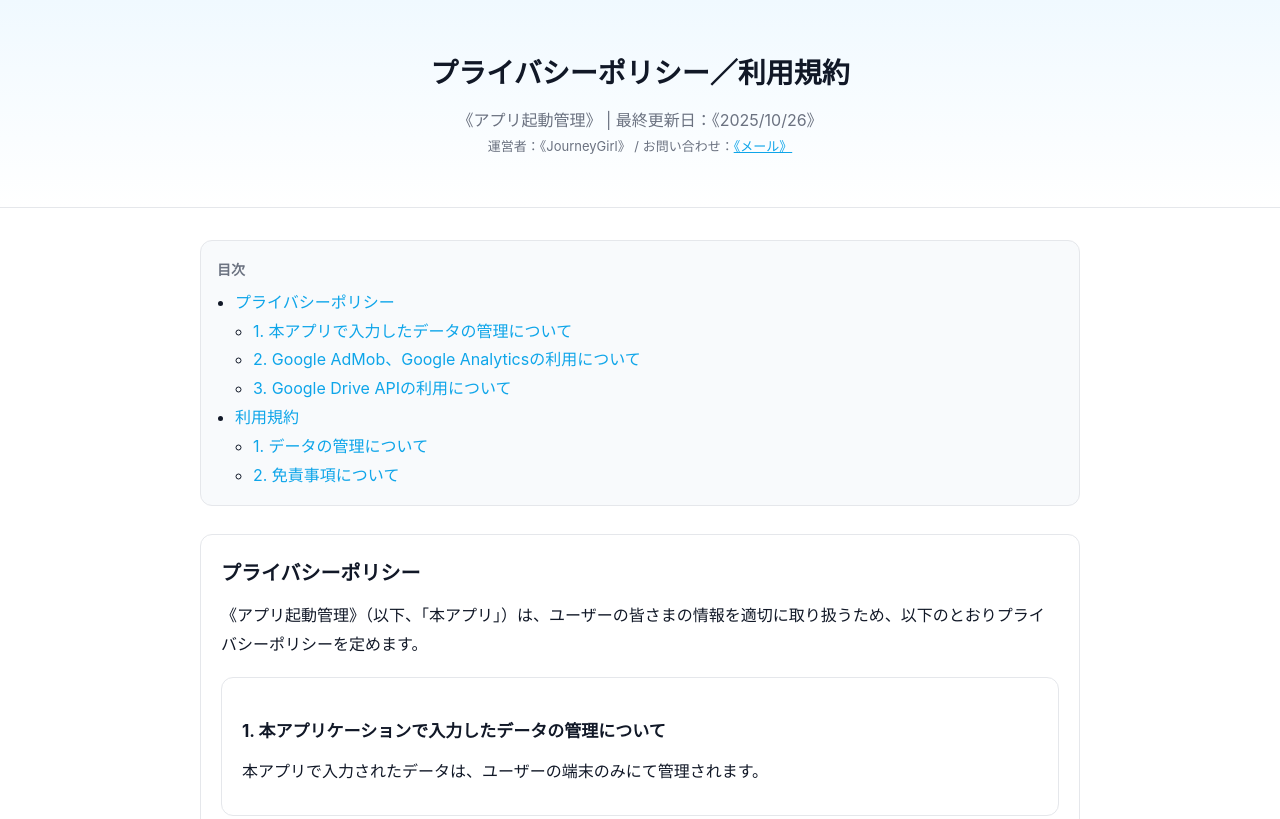
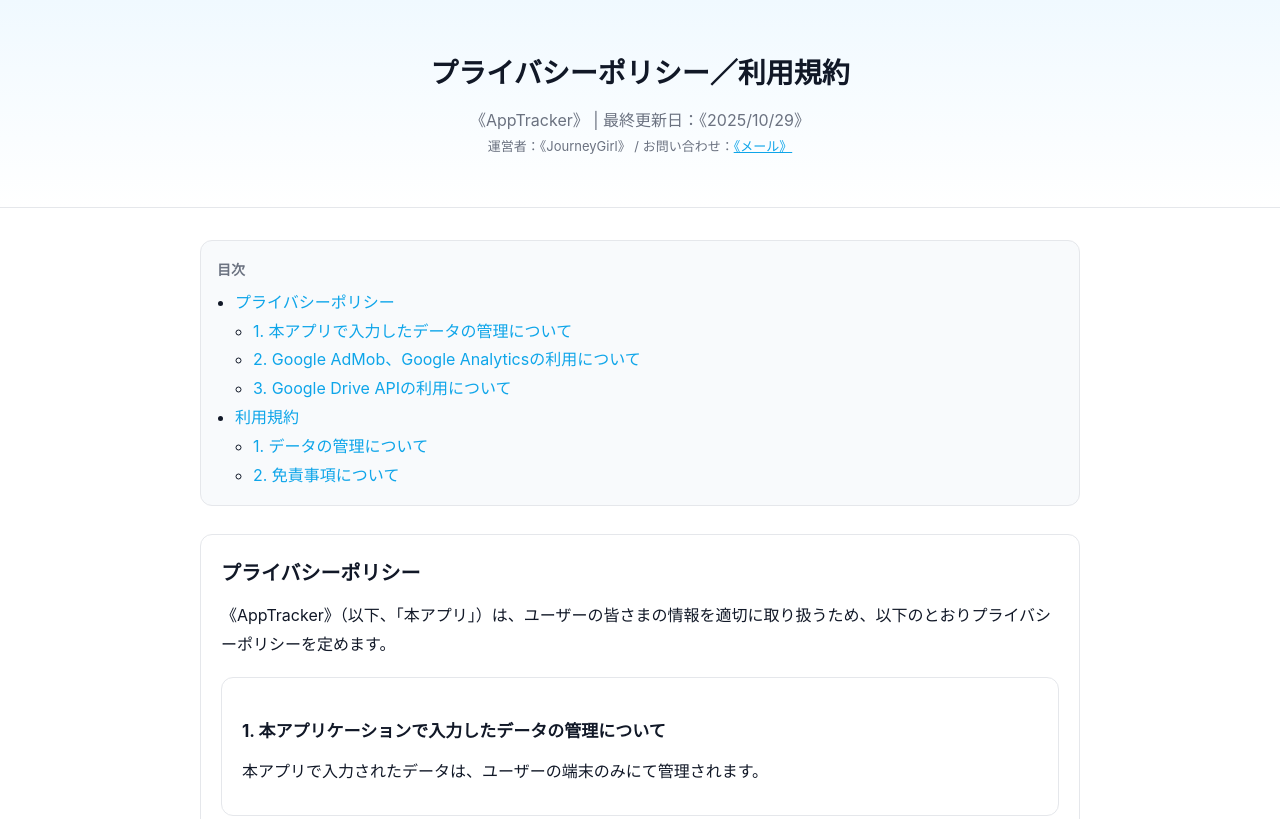
Before and after one commit to journeygirl40/habitlauncher, a plain HTML site: page index.html in a window 1280 px wide. Shown: the top 819 px of the page. Drawn offline with Linux system fonts and the light colour scheme.

Commit message:
Update index.html

```diff
--- a/index.html
+++ b/index.html
@@ -3,7 +3,7 @@
 <head>
   <meta charset="utf-8" />
   <meta name="viewport" content="width=device-width,initial-scale=1" />
-  <title>プライバシーポリシー | 《アプリ起動管理》</title>
+  <title>プライバシーポリシー | 《AppTracker》</title>
   <style>
     :root {
       --bg: #ffffff;
@@ -65,7 +65,7 @@
 <body>
   <header>
     <h1>プライバシーポリシー／利用規約</h1>
-    <p>《アプリ起動管理》 | 最終更新日：<time datetime="2025-10-26">《2025/10/26》</time></p>
+    <p>《AppTracker》 | 最終更新日：<time datetime="2025-10-29">《2025/10/29》</time></p>
     <p class="small">運営者：《JourneyGirl》 / お問い合わせ：<a href="mailto:ogo.youki@gmail.com">《メール》</a></p>
   </header>
 
@@ -92,7 +92,7 @@
     <!-- プライバシーポリシー -->
     <section id="privacy">
       <h2>プライバシーポリシー</h2>
-      <p>《アプリ起動管理》（以下、「本アプリ」）は、ユーザーの皆さまの情報を適切に取り扱うため、以下のとおりプライバシーポリシーを定めます。</p>
+      <p>《AppTracker》（以下、「本アプリ」）は、ユーザーの皆さまの情報を適切に取り扱うため、以下のとおりプライバシーポリシーを定めます。</p>
 
       <section id="privacy-1">
         <h3>1. 本アプリケーションで入力したデータの管理について</h3>
@@ -132,7 +132,7 @@
   </main>
 
   <footer>
-    <p>© 《JourneyGirl》 / 《アプリ起動管理》</p>
+    <p>© 《JourneyGirl》 / 《AppTracker》</p>
   </footer>
 </body>
 </html>
```
